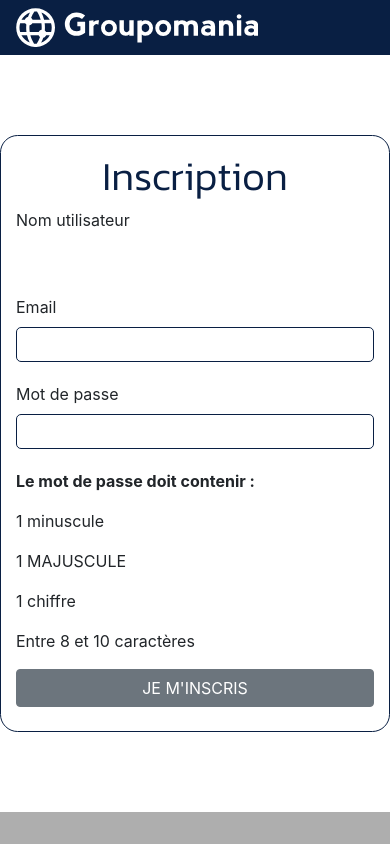
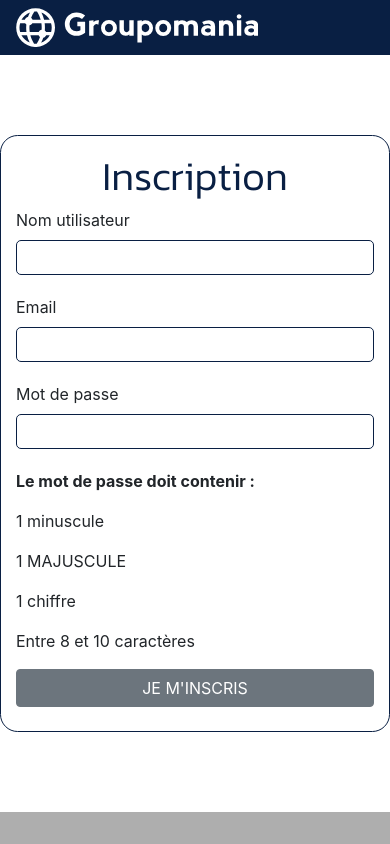
Before and after one commit to Gwenishere/OC-P7, a React (Create React App) app in the folder frontend/: page /signup in a window 390 px wide. Shown: the top 844 px of the page. Built offline with nearby package versions, Linux system fonts and the light colour scheme.

Commit message:
fichier css suite input username
voir a rationnaliser, minimiser, responsive

```diff
--- a/frontend/src/App.css
+++ b/frontend/src/App.css
@@ -183,7 +183,7 @@ button.active {
 color: #091F43;
 }
 
-input[type=email], input[type=password] {
+input[type=email], input[type=password], input[type=text]{
   border: #091F43 1px solid;
 }
 input[type=search]{
```
